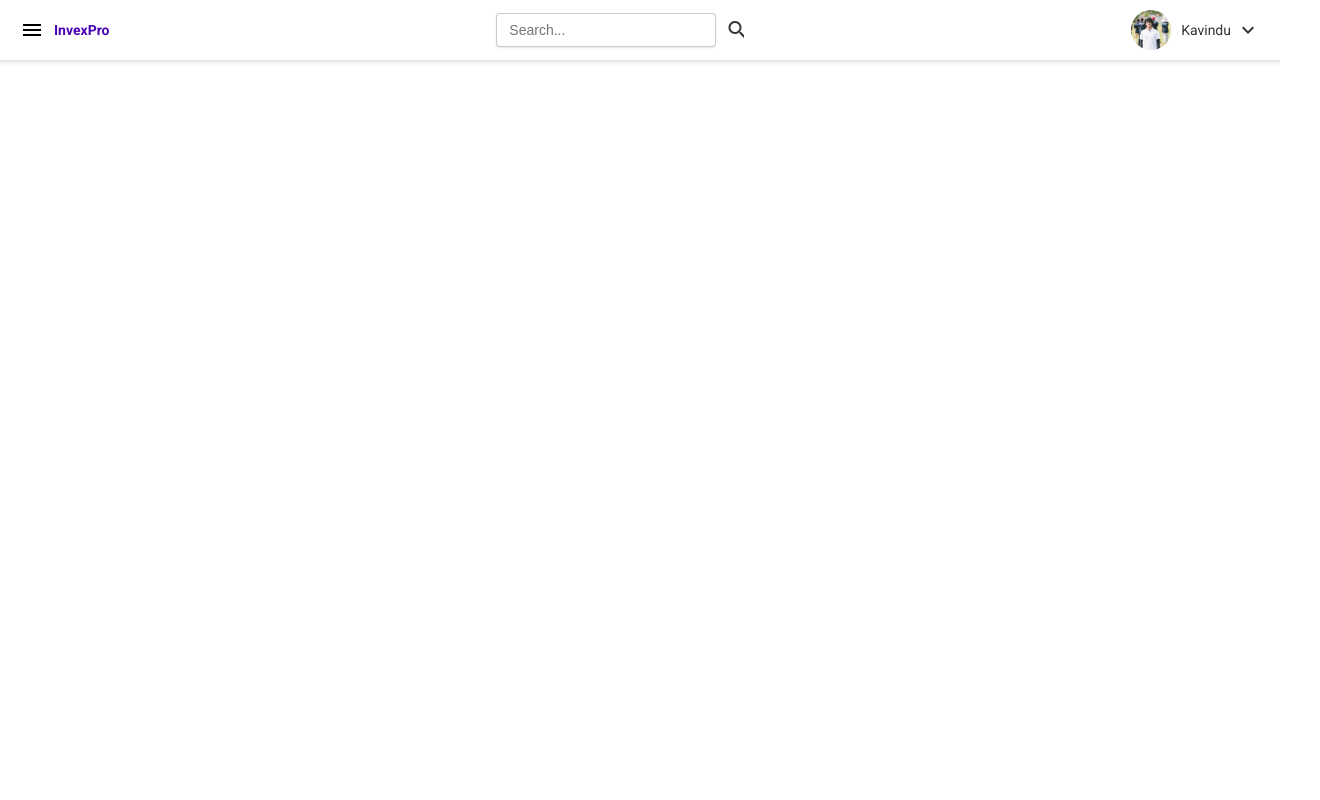
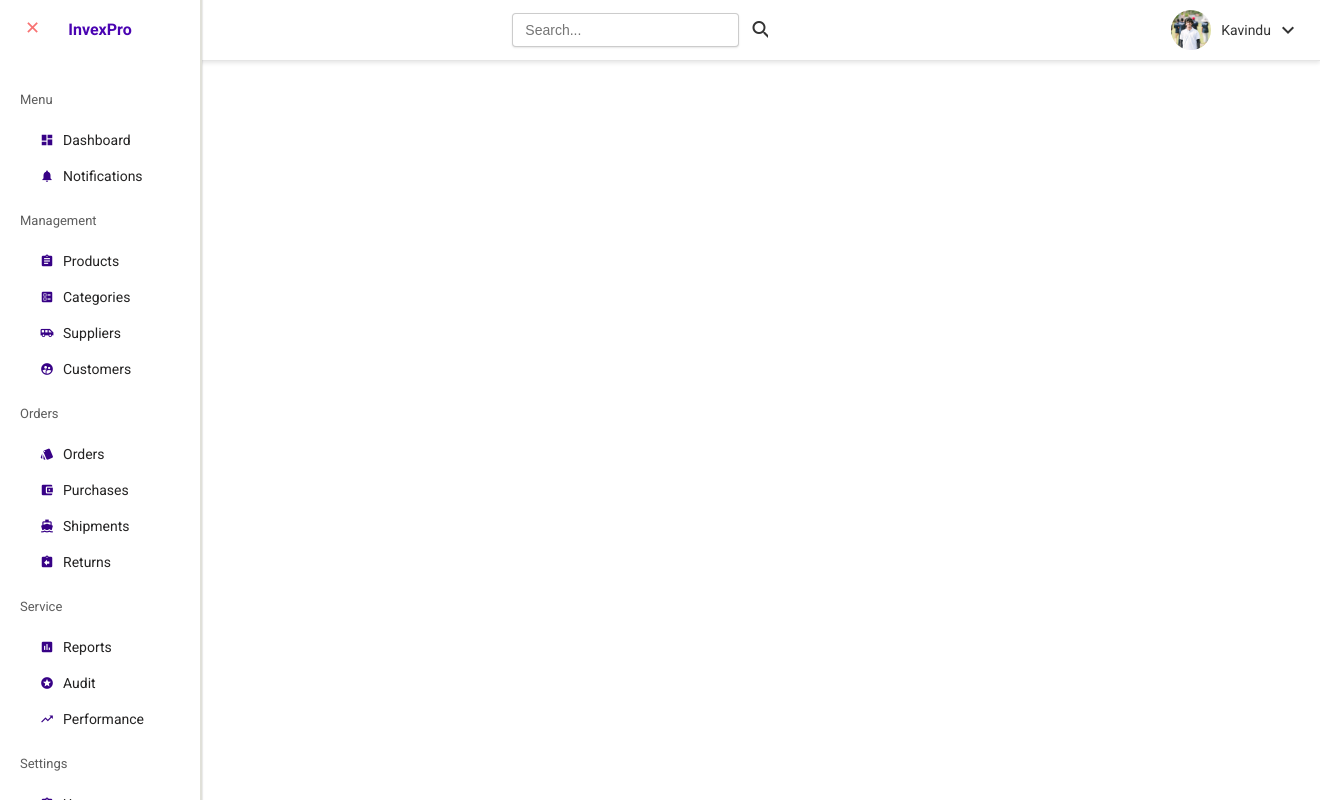
Before and after one commit to kavindunilshan/invex-pro-fo, an Angular app: page / in a window 1280 px wide. Shown: the top 800 px of the page, 1320 px wide, since content can reach past the window. Built offline with nearby package versions, Linux system fonts and the light colour scheme.

Commit message:
Top bar done

```diff
--- a/src/app/app.component.html
+++ b/src/app/app.component.html
@@ -1 +1,2 @@
 <app-top-bar/>
+<app-side-bar/>
--- a/src/app/components/side-bar/side-bar.component.css
+++ b/src/app/components/side-bar/side-bar.component.css
@@ -1,6 +1,4 @@
 .sidebar {
-  top: 0;
-  left: 0;
   width: 200px;
   background-color: #ffffff;
   color: #242323;
--- a/src/app/components/top-bar/top-bar.component.css
+++ b/src/app/components/top-bar/top-bar.component.css
@@ -1,4 +1,8 @@
 .top-bar {
+  position: absolute;
+  top: 0;
+  left: 0;
+  width: 100%;
   display: flex;
   justify-content: space-between;
   align-items: center;
--- a/src/app/components/top-bar/top-bar.component.ts
+++ b/src/app/components/top-bar/top-bar.component.ts
@@ -6,5 +6,9 @@ import { Component } from '@angular/core';
   styleUrl: './top-bar.component.css'
 })
 export class TopBarComponent {
+  isSidebarExpanded = false;
 
+  toggleSidebar() {
+    this.isSidebarExpanded = !this.isSidebarExpanded;
+  }
 }
```
